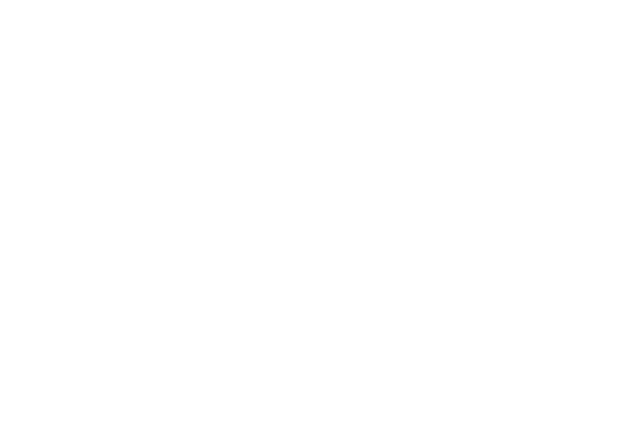
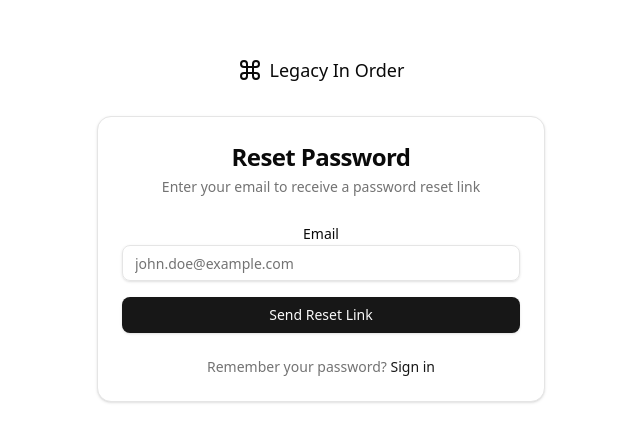
Before and after one commit to legacyinorder-star/lio-frontend, a React (Vite) app: page /request-password-reset in a window 1280 px wide. Before the commit this address had no page. Shown: the part 203-644 px from the top of the page, without its empty margins (319-959 px from the left). Built offline with nearby package versions, Linux system fonts and the light colour scheme.

Commit message:
Adding reset password functionality

```diff
--- a/src/App.tsx
+++ b/src/App.tsx
@@ -8,6 +8,8 @@
 import { DashboardLayout } from "@/components/layouts/DashboardLayout";
 import OTPVerificationPage from "./pages/OTPVerificationPage";
 import WillWizard from "@/components/will-wizard/WillWizard";
+import RequestPasswordResetPage from "@/pages/RequestPasswordResetPage";
+import ResetPasswordPage from "@/pages/ResetPasswordPage";
 
 function App() {
 	return (
@@ -26,6 +28,11 @@
 					<Route path="dashboard" element={<DashboardPage />} />
 					<Route path="create-will" element={<WillWizard />} />
 				</Route>
+				<Route
+					path="/request-password-reset"
+					element={<RequestPasswordResetPage />}
+				/>
+				<Route path="/reset-password" element={<ResetPasswordPage />} />
 				<Route path="/verify-otp" element={<OTPVerificationPage />} />
 			</Routes>
 			<Toaster />
--- a/src/config/api.ts
+++ b/src/config/api.ts
@@ -5,6 +5,8 @@
 			login: "/auth/login",
 			verifyOtp: "/one_time_password/{one_time_password_id}/verify",
 			me: "/auth/me",
+			requestPasswordReset: "/password_reset_tokens",
+			resetPassword: "/auth/reset-password",
 		},
 	},
 } as const;
--- a/src/pages/LoginPage.tsx
+++ b/src/pages/LoginPage.tsx
@@ -198,6 +198,15 @@
 							Create an account
 						</Link>
 					</div>
+					<div className="text-sm text-center text-muted-foreground">
+						Forgot your password?{" "}
+						<Link
+							to="/request-password-reset"
+							className="text-primary hover:underline"
+						>
+							Reset password
+						</Link>
+					</div>
 				</CardFooter>
 			</Card>
 		</div>
--- /dev/null
+++ b/src/pages/RequestPasswordResetPage.tsx
@@ -0,0 +1,136 @@
+import { useState } from "react";
+import { Link } from "react-router-dom";
+import { Button } from "@/components/ui/button";
+import {
+	Form,
+	FormControl,
+	FormField,
+	FormItem,
+	FormLabel,
+	FormMessage,
+} from "@/components/ui/form";
+import { Input } from "@/components/ui/input";
+import { zodResolver } from "@hookform/resolvers/zod";
+import { useForm } from "react-hook-form";
+import * as z from "zod";
+import {
+	Card,
+	CardContent,
+	CardDescription,
+	CardFooter,
+	CardHeader,
+	CardTitle,
+} from "@/components/ui/card";
+import { toast } from "sonner";
+import { getApiUrl } from "@/config/api";
+
+const formSchema = z.object({
+	email: z.string().email("Invalid email address"),
+});
+
+export default function RequestPasswordResetPage() {
+	const [isLoading, setIsLoading] = useState(false);
+
+	const form = useForm<z.infer<typeof formSchema>>({
+		resolver: zodResolver(formSchema),
+		defaultValues: {
+			email: "",
+		},
+	});
+
+	async function onSubmit(values: z.infer<typeof formSchema>) {
+		setIsLoading(true);
+		try {
+			const response = await fetch(getApiUrl("/password_reset_tokens"), {
+				method: "POST",
+				headers: {
+					"Content-Type": "application/json",
+				},
+				body: JSON.stringify({
+					email: values.email,
+				}),
+			});
+
+			const data = await response.json();
+			console.log(data);
+
+			if (!response.ok) {
+				throw new Error(data.message || "Failed to request password reset");
+			}
+
+			toast.success("Password reset link sent to your email!");
+			form.reset();
+		} catch (error) {
+			console.error("Password reset request failed:", error);
+			toast.error(
+				error instanceof Error
+					? error.message
+					: "Failed to request password reset"
+			);
+		} finally {
+			setIsLoading(false);
+		}
+	}
+
+	return (
+		<div className="min-h-screen flex flex-col items-center justify-center p-4">
+			<div className="mb-8 flex items-center justify-center">
+				<svg
+					xmlns="http://www.w3.org/2000/svg"
+					viewBox="0 0 24 24"
+					fill="none"
+					stroke="currentColor"
+					strokeWidth="2"
+					strokeLinecap="round"
+					strokeLinejoin="round"
+					className="mr-2 h-6 w-6"
+				>
+					<path d="M15 6v12a3 3 0 1 0 3-3H6a3 3 0 1 0 3 3V6a3 3 0 1 0-3 3h12a3 3 0 1 0-3-3" />
+				</svg>
+				<span className="text-lg font-medium">Legacy In Order</span>
+			</div>
+			<Card className="w-full max-w-md">
+				<CardHeader className="space-y-1">
+					<CardTitle className="text-2xl font-bold">Reset Password</CardTitle>
+					<CardDescription>
+						Enter your email to receive a password reset link
+					</CardDescription>
+				</CardHeader>
+				<CardContent>
+					<Form {...form}>
+						<form onSubmit={form.handleSubmit(onSubmit)} className="space-y-4">
+							<FormField
+								control={form.control}
+								name="email"
+								render={({ field }) => (
+									<FormItem>
+										<FormLabel>Email</FormLabel>
+										<FormControl>
+											<Input
+												type="email"
+												placeholder="john.doe@example.com"
+												{...field}
+											/>
+										</FormControl>
+										<FormMessage />
+									</FormItem>
+								)}
+							/>
+							<Button type="submit" className="w-full" disabled={isLoading}>
+								{isLoading ? "Sending..." : "Send Reset Link"}
+							</Button>
+						</form>
+					</Form>
+				</CardContent>
+				<CardFooter className="flex flex-col space-y-4">
+					<div className="text-sm text-center text-muted-foreground">
+						Remember your password?{" "}
+						<Link to="/login" className="text-primary hover:underline">
+							Sign in
+						</Link>
+					</div>
+				</CardFooter>
+			</Card>
+		</div>
+	);
+}
--- /dev/null
+++ b/src/pages/ResetPasswordPage.tsx
@@ -0,0 +1,179 @@
+import { useState, useEffect } from "react";
+import { Link, useNavigate, useSearchParams } from "react-router-dom";
+import { Button } from "@/components/ui/button";
+import {
+	Form,
+	FormControl,
+	FormField,
+	FormItem,
+	FormLabel,
+	FormMessage,
+} from "@/components/ui/form";
+import { Input } from "@/components/ui/input";
+import { zodResolver } from "@hookform/resolvers/zod";
+import { useForm } from "react-hook-form";
+import * as z from "zod";
+import {
+	Card,
+	CardContent,
+	CardDescription,
+	CardFooter,
+	CardHeader,
+	CardTitle,
+} from "@/components/ui/card";
+import { toast } from "sonner";
+import { getApiUrl } from "@/config/api";
+
+const formSchema = z
+	.object({
+		password: z
+			.string()
+			.min(8, "Password must be at least 8 characters")
+			.regex(
+				/^(?=.*[a-z])(?=.*[A-Z])(?=.*\d)(?=.*[@$!%*?&])[A-Za-z\d@$!%*?&]{8,}$/,
+				"Password must contain at least one uppercase letter, one lowercase letter, one number, and one special character"
+			),
+		confirmPassword: z.string(),
+	})
+	.refine((data) => data.password === data.confirmPassword, {
+		message: "Passwords don't match",
+		path: ["confirmPassword"],
+	});
+
+export default function ResetPasswordPage() {
+	const navigate = useNavigate();
+	const [searchParams] = useSearchParams();
+	const [isLoading, setIsLoading] = useState(false);
+	const token = searchParams.get("token");
+
+	useEffect(() => {
+		if (!token) {
+			toast.error("Invalid password reset link");
+			navigate("/login");
+		}
+	}, [token, navigate]);
+
+	const form = useForm<z.infer<typeof formSchema>>({
+		resolver: zodResolver(formSchema),
+		defaultValues: {
+			password: "",
+			confirmPassword: "",
+		},
+	});
+
+	async function onSubmit(values: z.infer<typeof formSchema>) {
+		if (!token) return;
+
+		setIsLoading(true);
+		try {
+			const response = await fetch(
+				getApiUrl(
+					"https://x8ki-letl-twmt.n7.xano.io/api:XXA97u_a/password_reset_tokens"
+				),
+				{
+					method: "POST",
+					headers: {
+						"Content-Type": "application/json",
+					},
+					body: JSON.stringify({
+						token,
+						password: values.password,
+					}),
+				}
+			);
+
+			const data = await response.json();
+
+			if (!response.ok) {
+				throw new Error(data.message || "Failed to reset password");
+			}
+
+			toast.success("Password reset successful!");
+			navigate("/login");
+		} catch (error) {
+			console.error("Password reset failed:", error);
+			toast.error(
+				error instanceof Error ? error.message : "Failed to reset password"
+			);
+		} finally {
+			setIsLoading(false);
+		}
+	}
+
+	return (
+		<div className="min-h-screen flex flex-col items-center justify-center p-4">
+			<div className="mb-8 flex items-center justify-center">
+				<svg
+					xmlns="http://www.w3.org/2000/svg"
+					viewBox="0 0 24 24"
+					fill="none"
+					stroke="currentColor"
+					strokeWidth="2"
+					strokeLinecap="round"
+					strokeLinejoin="round"
+					className="mr-2 h-6 w-6"
+				>
+					<path d="M15 6v12a3 3 0 1 0 3-3H6a3 3 0 1 0 3 3V6a3 3 0 1 0-3 3h12a3 3 0 1 0-3-3" />
+				</svg>
+				<span className="text-lg font-medium">Legacy In Order</span>
+			</div>
+			<Card className="w-full max-w-md">
+				<CardHeader className="space-y-1">
+					<CardTitle className="text-2xl font-bold">Reset Password</CardTitle>
+					<CardDescription>Enter your new password</CardDescription>
+				</CardHeader>
+				<CardContent>
+					<Form {...form}>
+						<form onSubmit={form.handleSubmit(onSubmit)} className="space-y-4">
+							<FormField
+								control={form.control}
+								name="password"
+								render={({ field }) => (
+									<FormItem>
+										<FormLabel>New Password</FormLabel>
+										<FormControl>
+											<Input
+												type="password"
+												placeholder="Enter your new password"
+												{...field}
+											/>
+										</FormControl>
+										<FormMessage />
+									</FormItem>
+								)}
+							/>
+							<FormField
+								control={form.control}
+								name="confirmPassword"
+								render={({ field }) => (
+									<FormItem>
+										<FormLabel>Confirm Password</FormLabel>
+										<FormControl>
+											<Input
+												type="password"
+												placeholder="Confirm your new password"
+												{...field}
+											/>
+										</FormControl>
+										<FormMessage />
+									</FormItem>
+								)}
+							/>
+							<Button type="submit" className="w-full" disabled={isLoading}>
+								{isLoading ? "Resetting..." : "Reset Password"}
+							</Button>
+						</form>
+					</Form>
+				</CardContent>
+				<CardFooter className="flex flex-col space-y-4">
+					<div className="text-sm text-center text-muted-foreground">
+						Remember your password?{" "}
+						<Link to="/login" className="text-primary hover:underline">
+							Sign in
+						</Link>
+					</div>
+				</CardFooter>
+			</Card>
+		</div>
+	);
+}
```
